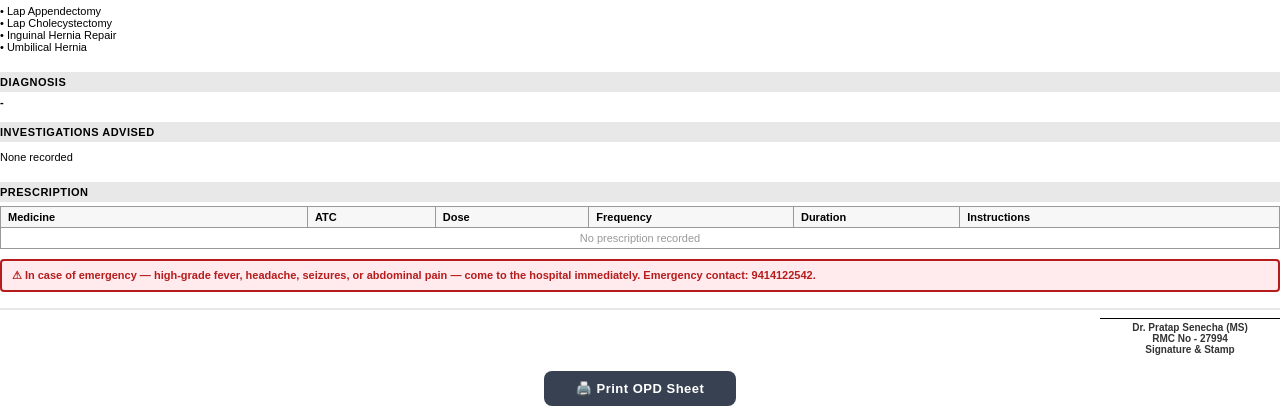
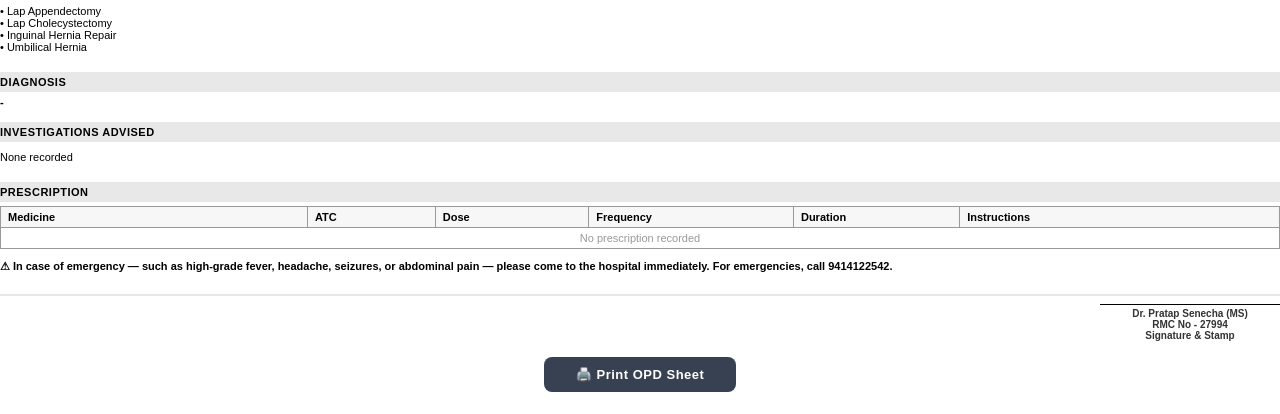
Before and after one commit to drpratapseervi-create/ShradhaHMS-2026, a Django app: template hms/templates/opd/consultation_pdf.html in a window 1280 px wide. Shown: the part 550-964 px from the top of the page. After the commit the page ends 942 px from the top, so only its background shows below. Run offline with Django 4.2, Linux system fonts and the light colour scheme; the template is opened without the code that fills it: values that come from a table or form of the project are taken from there, others are empty; data comes from the database, SQL or seed files in the repository; some libraries are stand-ins or nearby versions.

Commit message:
OPD PDF: remove emergency notice box frame, update wording, align spacing
Drop the border/background/border-radius on the emergency notice so it's
plain bold text, reword the message, and match its padding/margin to the
other section-body text blocks (e.g. Follow-up) so it sits flush left with
no extra gap above it.

Co-Authored-By: Claude Sonnet 5 <noreply@anthropic.com>
Claude-Session: https://claude.ai/code/session_01C65EwfL8FTmBtEBL3Dn5mb

```diff
--- a/hms/templates/opd/consultation_pdf.html
+++ b/hms/templates/opd/consultation_pdf.html
@@ -184,27 +184,24 @@ th {
 
 /* ── Emergency instruction (standing, prints on every sheet) ── */
 .emergency-notice {
-    border: 2px solid #b71c1c;
-    background: #ffebee;
-    color: #b71c1c;
+    color: #000;
     font-weight: 700;
     font-size: 11px;
-    padding: 8px 10px;
-    margin: 10px 0;
-    border-radius: 4px;
+    padding: 5px 0;
+    margin: 0;
     text-align: left;
 }
 
 /* ── LAMA / Refusal of Admission card ── */
 .lama-card {
-    border: 2px solid #b91c1c;
+    border: 2px solid #555;
     border-radius: 6px;
     margin: 10px 0;
     overflow: hidden;
     page-break-inside: avoid;
 }
 .lama-card-head {
-    background: #b91c1c;
+    background: #333;
     color: #fff;
     font-weight: 700;
     font-size: 11px;
@@ -212,7 +209,8 @@ th {
     letter-spacing: 0.5px;
 }
 .lama-card-body {
-    background: #fff5f5;
+    background: #f9f9f9;
+    color: #000;
     padding: 8px 10px;
     font-size: 11px;
     line-height: 1.6;
@@ -508,7 +506,7 @@ table.print-shell > thead > tr > td {
 
 <!-- ── Emergency Instruction (standing, always printed) ── -->
 <div class="emergency-notice">
-⚠ In case of emergency — high-grade fever, headache, seizures, or abdominal pain — come to the hospital immediately. Emergency contact: 9414122542.
+⚠ In case of emergency — such as high-grade fever, headache, seizures, or abdominal pain — please come to the hospital immediately. For emergencies, call 9414122542.
 </div>
 
 <!-- ── Footer ── -->
```
